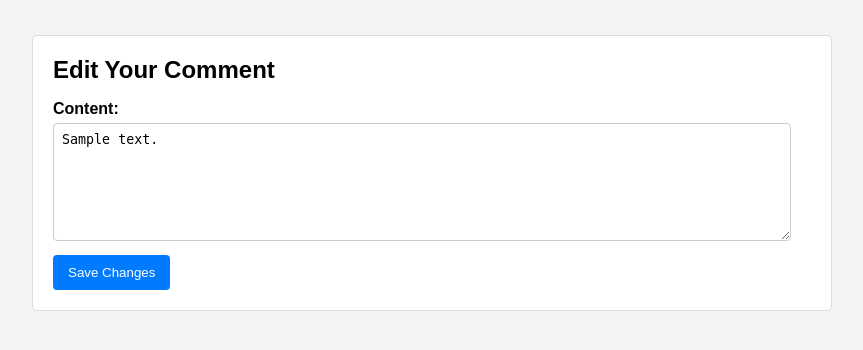
After one commit to Rohan-malhotra555/threadit-django-project, a Django app: page /comment/1/edit/ in a window 1280 px wide. The commit adds this page. Shown: the top 350 px of the page, without its empty margins (208-1071 px from the left). Run offline with Django 4.2, Linux system fonts and the light colour scheme; a user stored in the database is signed in; tables that the repository leaves empty hold one stand-in row (values such as "Sample post").

Commit message:
Implemented Edit/Delete functionality for comments

```diff
--- /dev/null
+++ b/core/templates/core/edit_comment.html
@@ -0,0 +1,71 @@
+<!DOCTYPE html>
+<html lang="en">
+<head>
+    <meta charset="UTF-8">
+    <meta name="viewport" content="width=device-width, initial-scale=1.0">
+    <title>Edit Comment</title>
+
+    <style>
+        body {
+            font-family: sans-serif;
+            max-width: 800px;
+            margin: 20px auto;
+            padding: 15px;
+            background-color: #f4f4f4;
+        }
+        .form-container {
+            background-color: #fff;
+            border: 1px solid #ddd;
+            border-radius: 5px;
+            padding: 20px;
+        }
+        .form-container h2 {
+            margin: 0 0 15px 0;
+        }
+        form p {
+            margin-bottom: 10px;
+        }
+        form label {
+            display: block;
+            margin-bottom: 5px;
+            font-weight: bold;
+        }
+        /* Style the textarea for our CommentForm */
+        form textarea {
+            width: 95%;
+            padding: 8px;
+            border: 1px solid #ccc;
+            border-radius: 4px;
+            height: 100px;
+        }
+        button {
+            background-color: #007bff;
+            color: white;
+            padding: 10px 15px;
+            border: none;
+            border-radius: 4px;
+            cursor: pointer;
+        }
+        button:hover {
+            background-color: #0056b3;
+        }
+    </style>
+</head>
+
+<body>
+
+    <div class="form-container">
+        <h2>Edit Your Comment</h2>
+
+        <form method="POST">
+
+            {% csrf_token %}
+
+            {{ form.as_p }}
+
+            <button type="submit">Save Changes</button>
+        </form>
+    </div>
+
+</body>
+</html>
--- a/core/urls.py
+++ b/core/urls.py
@@ -104,4 +104,8 @@ urlpatterns = [
 
     path('post/<int:post_id>/delete/', views.delete_post, name='delete_post'),
 
+    path('comment/<int:comment_id>/edit/', views.edit_comment, name='edit_comment'),
+
+    path('comment/<int:comment_id>/delete/', views.delete_comment, name='delete_comment'),
+
 ]
--- a/core/views.py
+++ b/core/views.py
@@ -573,3 +573,73 @@ def delete_post(request, post_id):
     #    We can build a 'delete_confirm.html' template later.
     #    For now, we'll just redirect home if it's a GET.
     return redirect('post_detail', post_id=post.id)
+
+
+@login_required
+def edit_comment(request, comment_id):
+    """
+    Handles editing an existing comment.
+    """
+    # 1. Get the specific comment object
+    comment = get_object_or_404(Comment, id=comment_id)
+
+    # 2. Security Check: Is the logged-in user the author?
+    if request.user != comment.author:
+        return redirect('home') # Or some other "forbidden" page
+
+    # 3. Handle the GET vs. POST
+    if request.method == 'POST':
+        # User is submitting the form.
+        # We bind the new data to the *existing* comment instance.
+        form = CommentForm(request.POST, instance=comment)
+
+        if form.is_valid():
+            form.save()
+
+            # --- FIX 1 (Redirect) ---
+            # Redirect back to the post detail page that this
+            # comment belongs to.
+            return redirect('post_detail', post_id=comment.post.id)
+    else:
+        # User is visiting the page.
+        # Show the form, pre-filled with the existing comment's data.
+        form = CommentForm(instance=comment)
+
+    context = {
+        'form': form,
+        'comment': comment, # Pass the comment for the template
+    }
+
+    # We will need to create this new template
+    return render(request, 'core/edit_comment.html', context)
+
+
+@login_required
+def delete_comment(request, comment_id):
+    """
+    Handles deleting an existing comment.
+    """
+    # --- FIX 2 (Variable Name) ---
+    # Get the comment by 'comment_id' from the URL, not 'comment'
+    comment = get_object_or_404(Comment, id=comment_id)
+
+    # 2. Security Check
+    if request.user != comment.author:
+        return redirect('home')
+
+    # 3. Handle POST request (for security)
+    if request.method == 'POST':
+        # Store the post_id *before* we delete the comment
+        post_id = comment.post.id
+
+        # Delete the comment from the database
+        comment.delete()
+
+        # --- FIX 3 (Redirect) ---
+        # Redirect back to the post detail page
+        return redirect('post_detail', post_id=post_id)
+
+    # 4. Handle GET request (if user just visits the URL)
+    #    Just send them back to the post page.
+    # --- FIX 4 (Redirect) ---
+    return redirect('post_detail', post_id=comment.post.id)
```
Also changed, not shown: core/templates/core/home.html (+24 -0 lines), core/templates/core/post_detail.html (+34 -1 lines).
